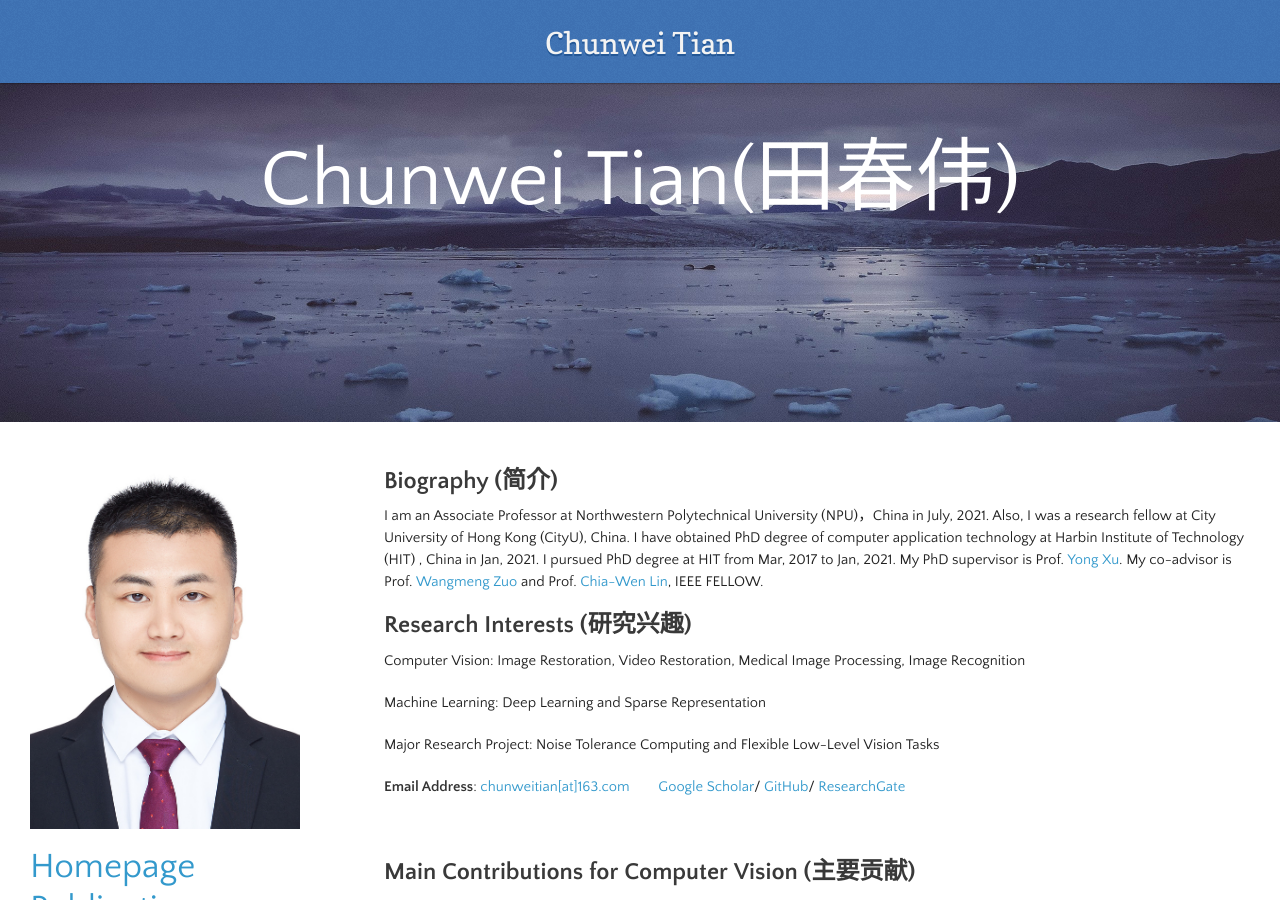
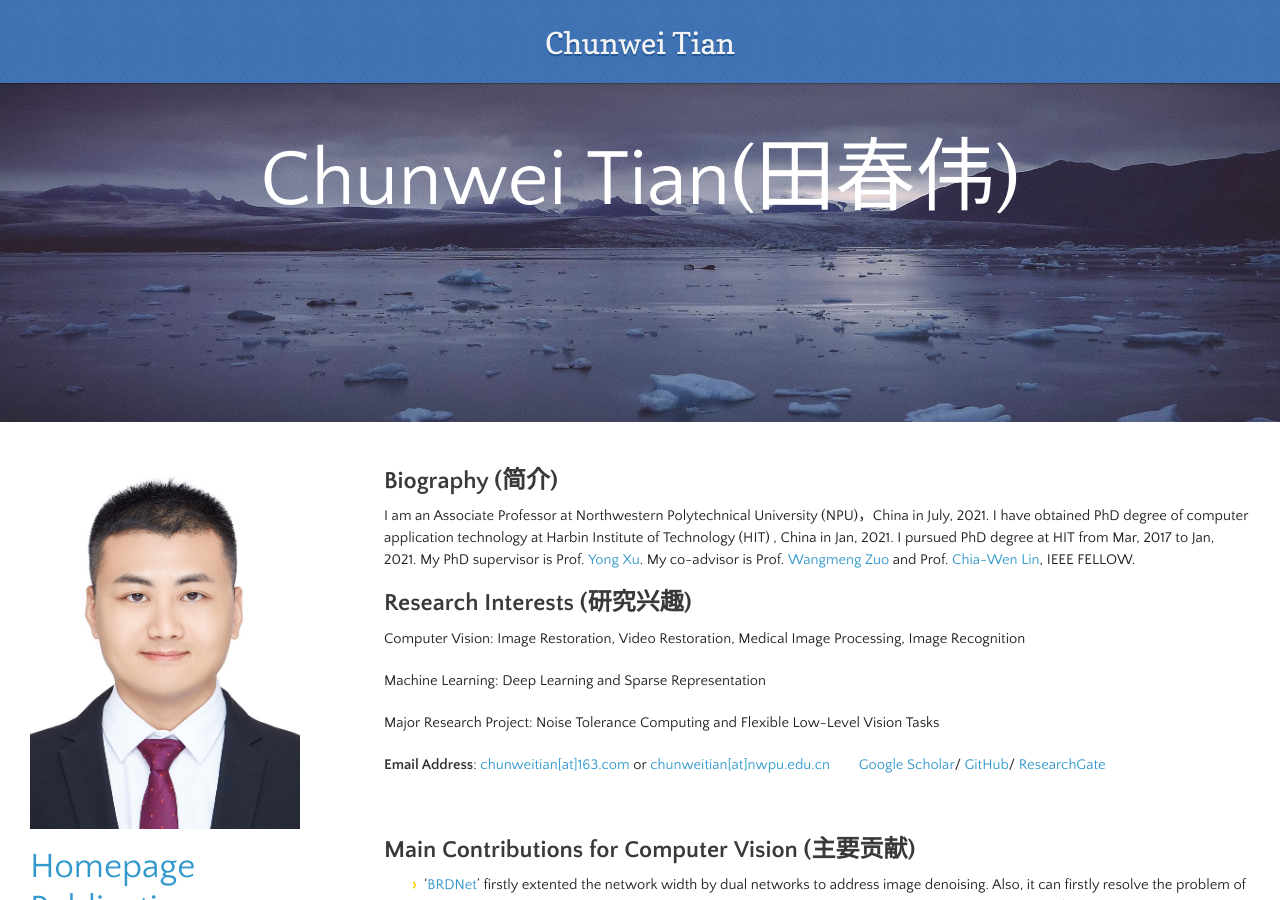
Before and after one commit to hellloxiaotian/hellloxiaotian.github.io, a Jekyll site: the page built from index.md, in a window 1280 px wide and 900 px high. Built offline with Jekyll 4.4.1, drawn with Linux system fonts in a browser that asks for light colours; nearby versions of some CDN libraries; our own code applies the rules of GitHub Pages for plain Markdown files; the repository's description, which GitHub fills in, is left out.

Commit message:
Update index.md

```diff
--- a/index.md
+++ b/index.md
@@ -1,6 +1,6 @@
 ## Biography (简介)
 
-I am an Associate Professor at Northwestern Polytechnical University (NPU)，China in July, 2021. Also, I was a research fellow at City University of Hong Kong (CityU), China.  I  have obtained PhD degree of computer application technology at Harbin Institute of Technology (HIT) , China in Jan, 2021.   I pursued PhD degree at HIT from Mar, 2017 to Jan, 2021.  My PhD supervisor is Prof. [Yong Xu](http://www.google.com/url?q=http%3A%2F%2Fwww.yongxu.org%2Fdefault.html&sa=D&sntz=1&usg=AFQjCNFLERhW1jiKlkb2lTtmuiBC62QeaA).   My co-advisor is Prof. [Wangmeng Zuo](http://www.google.com/url?q=http%3A%2F%2Fhomepage.hit.edu.cn%2Fwangmengzuo&sa=D&sntz=1&usg=AFQjCNGQaE8hhMX2VCb3rqbNohhgCVe1HA) and  Prof. [Chia-Wen Lin](https://www.google.com/url?q=https%3A%2F%2Fwww.ee.nthu.edu.tw%2Fcwlin%2F&sa=D&sntz=1&usg=AFQjCNElbF2cUwFl9pKODT1zwVKgzigBYA), IEEE FELLOW.
+I am an Associate Professor at Northwestern Polytechnical University (NPU)，China in July, 2021. I  have obtained PhD degree of computer application technology at Harbin Institute of Technology (HIT) , China in Jan, 2021. I pursued PhD degree at HIT from Mar, 2017 to Jan, 2021.  My PhD supervisor is Prof. [Yong Xu](http://www.google.com/url?q=http%3A%2F%2Fwww.yongxu.org%2Fdefault.html&sa=D&sntz=1&usg=AFQjCNFLERhW1jiKlkb2lTtmuiBC62QeaA).   My co-advisor is Prof. [Wangmeng Zuo](http://www.google.com/url?q=http%3A%2F%2Fhomepage.hit.edu.cn%2Fwangmengzuo&sa=D&sntz=1&usg=AFQjCNGQaE8hhMX2VCb3rqbNohhgCVe1HA) and  Prof. [Chia-Wen Lin](https://www.google.com/url?q=https%3A%2F%2Fwww.ee.nthu.edu.tw%2Fcwlin%2F&sa=D&sntz=1&usg=AFQjCNElbF2cUwFl9pKODT1zwVKgzigBYA), IEEE FELLOW.
 
 ## Research Interests (研究兴趣)
 
@@ -10,7 +10,7 @@ Machine Learning: Deep Learning and Sparse Representation
 
 Major Research Project:  Noise Tolerance Computing and Flexible Low-Level Vision Tasks
 
-**Email Address**: [chunweitian[at]163.com](mailto:chunweitian@163.com)  &nbsp; &nbsp;&nbsp; &nbsp;   [Google Scholar](https://scholar.google.com.hk/citations?hl=zh-CN&view_op=list_works&gmla=AJsN-F6Z9paElRVrB57ZE6jnc1sux0rOfl5ysETTVs5VvLqZc5FF-Gm_3ARkrv5EJVY9rb7jb5nIL_QosJ4fRH_yADHx6aEJvmJtaAHLlgwndKsuFIAJGVI&user=XGDP6QwAAAAJ)/ [GitHub](https://www.google.com/url?q=https%3A%2F%2Fgithub.com%2Fhellloxiaotian&sa=D&sntz=1&usg=AFQjCNHNxUH6jjCswBQHRvflSJS7687TIg)/ [ResearchGate](https://www.google.com/url?q=https%3A%2F%2Fwww.researchgate.net%2Fprofile%2FChunwei_Tian%3Fev%3Dhdr_xprf%26_sg%3DI19Smn8Fj7YcKeCtPZJ9f4Q3ttDzpqWpqz-fn_2AvvBGcIigq2wlIt2rDW96FBtI1bHBptRVZgEEZII8TU3jJzly&sa=D&sntz=1&usg=AFQjCNFljCUnvWlIx42EZTjjFe5Fl9K3mg)
+**Email Address**: [chunweitian[at]163.com](mailto:chunweitian@163.com) or [chunweitian[at]nwpu.edu.cn](mailto:chunweitian@nwpu.edu.cn) &nbsp; &nbsp;&nbsp; &nbsp;   [Google Scholar](https://scholar.google.com.hk/citations?hl=zh-CN&view_op=list_works&gmla=AJsN-F6Z9paElRVrB57ZE6jnc1sux0rOfl5ysETTVs5VvLqZc5FF-Gm_3ARkrv5EJVY9rb7jb5nIL_QosJ4fRH_yADHx6aEJvmJtaAHLlgwndKsuFIAJGVI&user=XGDP6QwAAAAJ)/ [GitHub](https://www.google.com/url?q=https%3A%2F%2Fgithub.com%2Fhellloxiaotian&sa=D&sntz=1&usg=AFQjCNHNxUH6jjCswBQHRvflSJS7687TIg)/ [ResearchGate](https://www.google.com/url?q=https%3A%2F%2Fwww.researchgate.net%2Fprofile%2FChunwei_Tian%3Fev%3Dhdr_xprf%26_sg%3DI19Smn8Fj7YcKeCtPZJ9f4Q3ttDzpqWpqz-fn_2AvvBGcIigq2wlIt2rDW96FBtI1bHBptRVZgEEZII8TU3jJzly&sa=D&sntz=1&usg=AFQjCNFljCUnvWlIx42EZTjjFe5Fl9K3mg)
 
 <br/>
 
```
